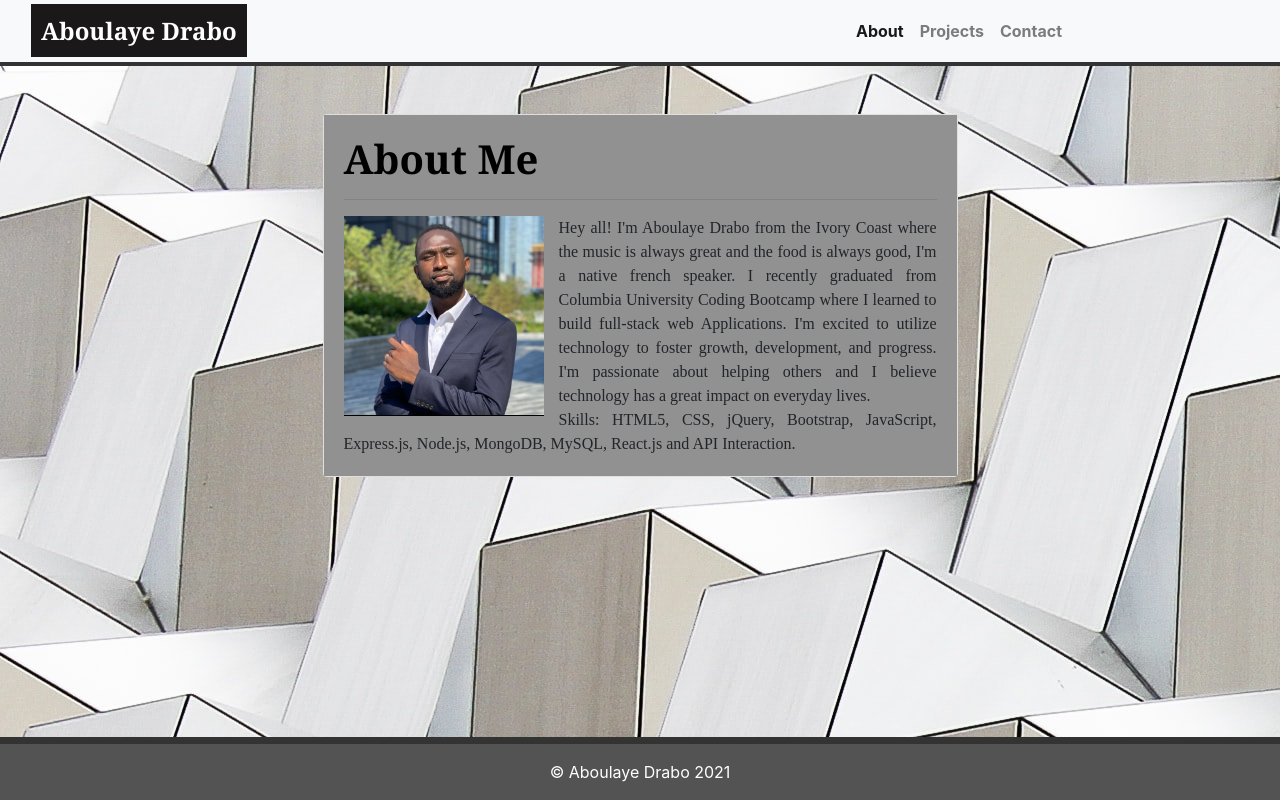
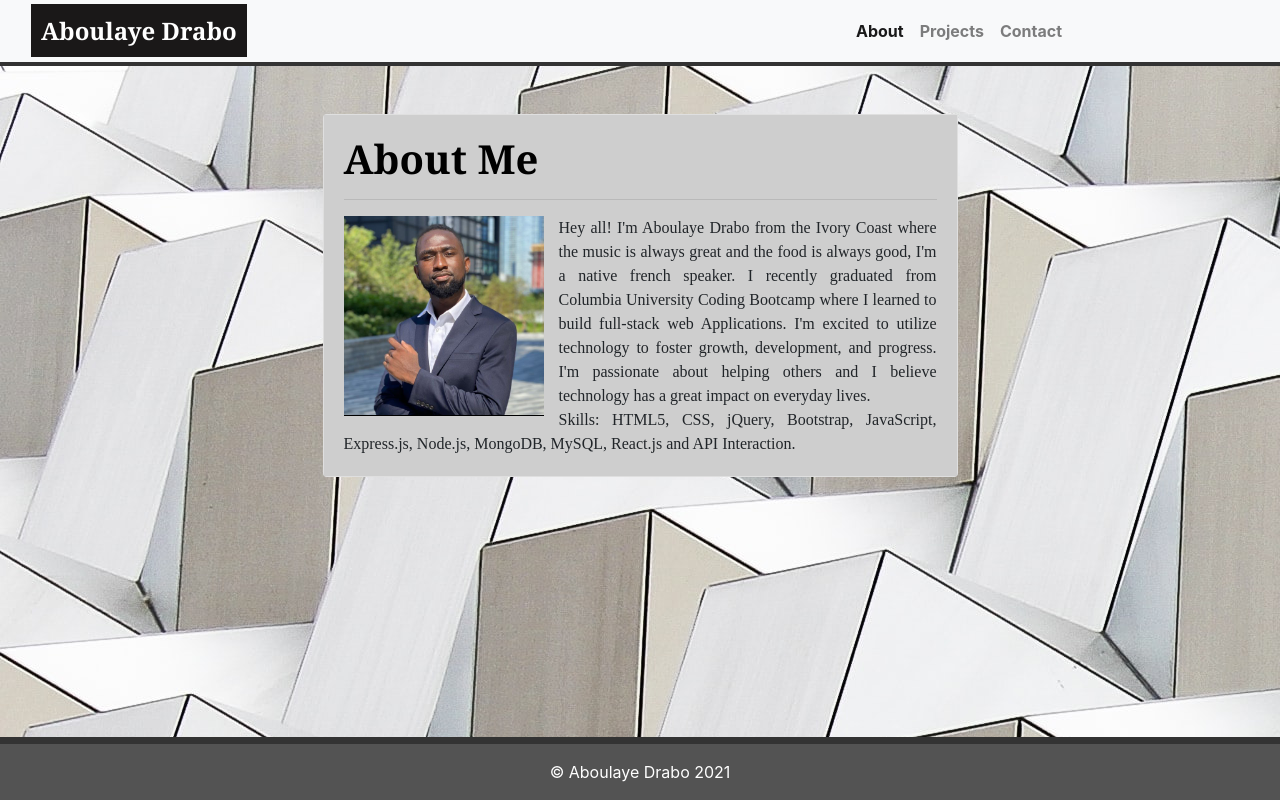
Before and after one commit to Drabis/react-portfolio, a React (Create React App) app: page / in a window 1280 px wide. Built offline with nearby package versions, Linux system fonts and the light colour scheme.

Commit message:
changed about color

```diff
--- a/src/index.css
+++ b/src/index.css
@@ -35,7 +35,7 @@ h1 {
   font-weight: 800;
 }
 .card-body {
-  background-color: rgb(146, 145, 145);
+  background-color: rgb(206, 206, 206);
 }
 .card-link {
   background-color: lightgrey;
```
